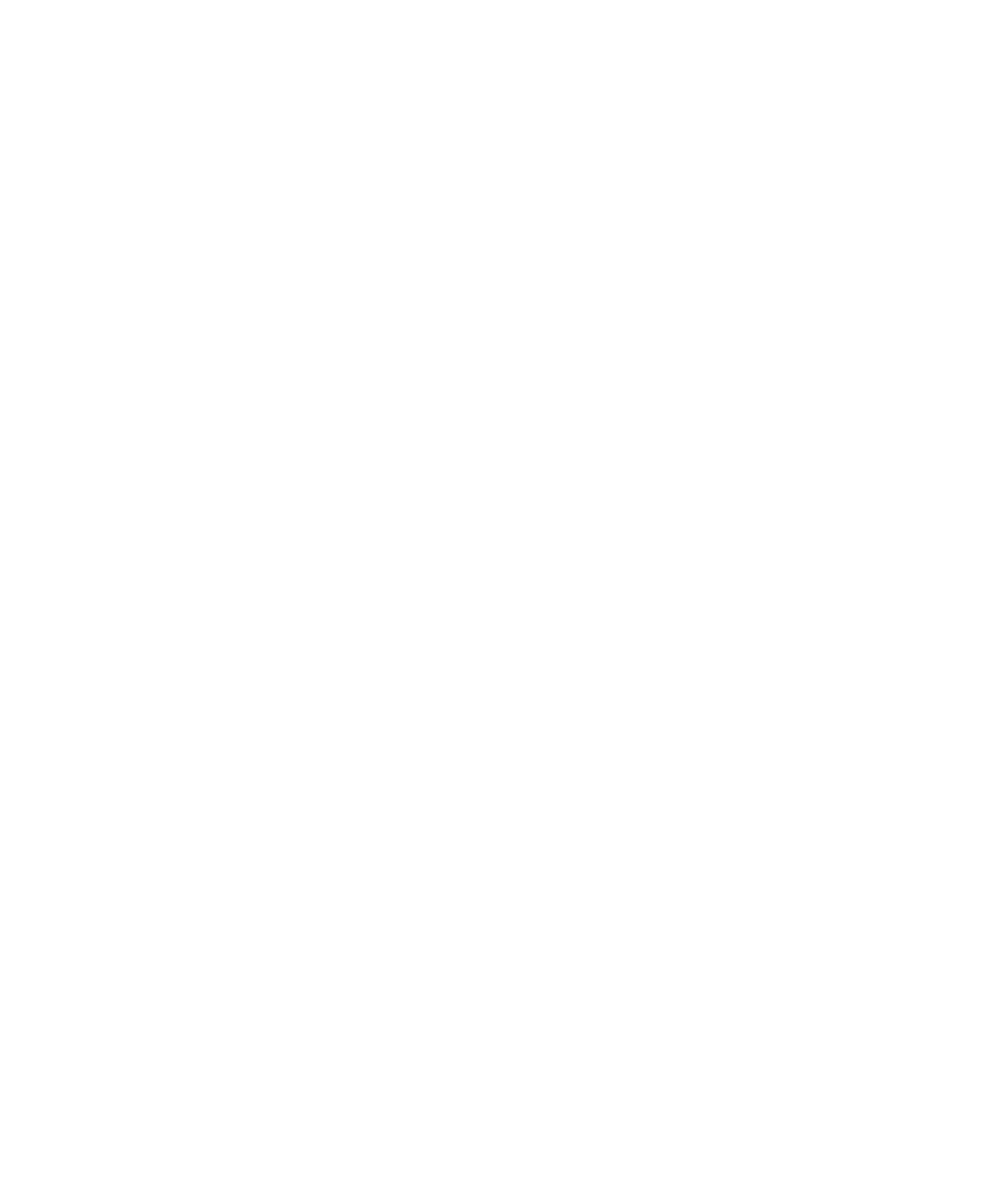
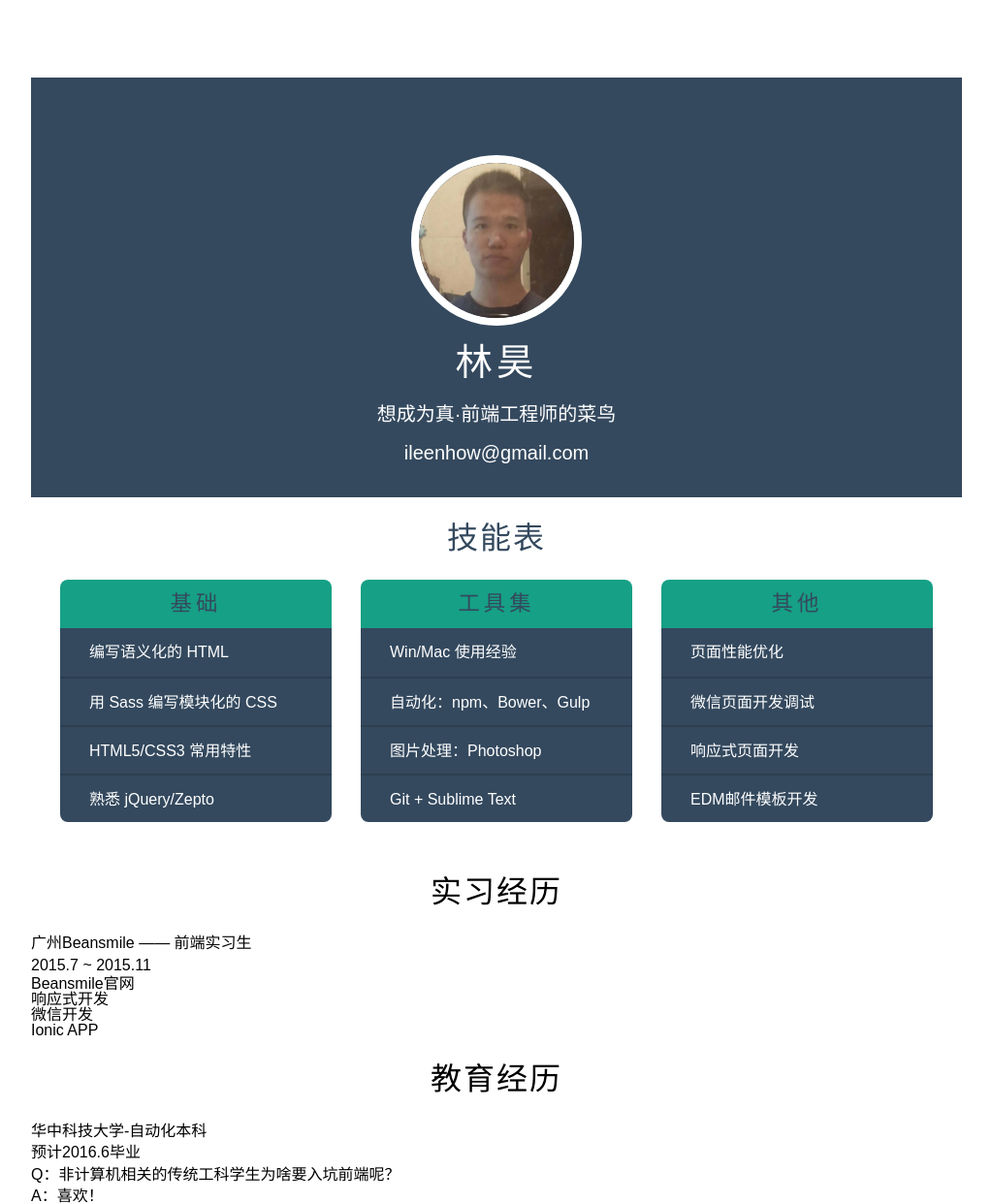
Before and after one commit to ileenhow/resume, a website: page index.html in a window 1280 px wide. Shown: the top 1241 px of the page at 97% size, without its empty margins (128-1151 px from the left). Before the commit the page ends 800 px from the top, so only its background shows below. Drawn offline with Linux system fonts and the light colour scheme.

Commit message:
add resources and finish html

```diff
--- a/gulpfile.js
+++ b/gulpfile.js
@@ -1,9 +1,14 @@
 var gulp = require('gulp');
 var sass = require('gulp-sass');
+var autoprefixer = require('gulp-autoprefixer');
 
 gulp.task('sass', function() {
 	gulp.src('./sass/**/*.scss')
 		.pipe(sass({outputStyle: 'compressed'}).on('error', sass.logError))
+		.pipe(autoprefixer({
+			browsers: ['last 2 versions'],
+			cascade: false
+		}))
 		.pipe(gulp.dest('./css'));
 });
 
--- a/index.html
+++ b/index.html
@@ -1,12 +1,82 @@
 <!DOCTYPE html>
-<html lang="en">
+<html lang="zh-cn">
 <head>
 	<meta charset="UTF-8">
 	<title>林昊的简历</title>
-	<meta name="viewport" content="width=device-widt, initial-scale=1.0">
+	<meta name="viewport" content="width=device-width, initial-scale=1.0">
 	<link rel="stylesheet" href="css/stylesheet.css">
 </head>
 <body>
-
+	<header>
+		<img src="img/avatar.png" alt="头像照片">
+		<h1>林昊</h1>
+		<p>想成为真&middot;前端工程师的菜鸟</p>
+		<a href="mailto:ileenhow@gmail.com">ileenhow@gmail.com</a>
+	</header>
+	<section class="skills">
+		<h2>技能表</h2>
+		<ul class="skill-category">
+			<li>
+				<h3>基础</h3>
+				<ul class="skill-list">
+					<li>编写语义化的 HTML</li>
+					<li>用 Sass 编写模块化的 CSS</li>
+					<li>HTML5/CSS3 常用特性</li>
+					<li>熟悉 jQuery/Zepto </li>
+				</ul>
+			</li>
+			<li>
+				<h3>工具集</h3>
+				<ul class="skill-list">
+					<li>Win/Mac 使用经验</li>
+					<li>自动化：npm、Bower、Gulp</li>
+					<li>图片处理：Photoshop</li>
+					<li>Git + Sublime Text</li>
+				</ul>
+			</li>
+			<li>
+				<h3>其他</h3>
+				<ul class="skill-list">
+					<li>页面性能优化</li>
+					<li>微信页面开发调试</li>
+					<li>响应式页面开发</li>
+					<li>EDM邮件模板开发</li>
+				</ul>
+			</li>
+		</ul>
+	</section>
+	<section class="experience">
+		<h2>实习经历</h2>
+		<p>广州Beansmile —— 前端实习生 <br>
+		2015.7 ~ 2015.11</p>
+		<ul>
+			<li>Beansmile官网</li>
+			<li>响应式开发</li>
+			<li>微信开发</li>
+			<li>Ionic APP</li>
+		</ul>
+	</section>
+	<section class="education">
+		<h2>教育经历</h2>
+		<p>华中科技大学-自动化本科 <br>预计2016.6毕业</p>
+		<p>Q：非计算机相关的传统工科学生为啥要入坑前端呢？</p>
+		<p>A：喜欢！</p>
+	</section>
+	<footer>
+		<h2>对我感兴趣？欢迎来以下社区找我：</h2>
+		<ul>
+			<li>知乎</li>
+			<li>豆瓣</li>
+			<li>V2EX</li>
+		</ul>
+		<div class="cotact-wechat">
+			<p>或者直接加我微信：ileenhowXY</p>
+			<img src="img/wechatqrcode.jpg" alt="我的微信二维码">
+		</div>
+		<div>
+			<p>戳这可下载电子档简历：</p>
+			<a href="">PDF版</a>
+		</div>
+	</footer>
 </body>
 </html>
--- a/package.json
+++ b/package.json
@@ -5,8 +5,9 @@
   "main": "gulpfile.js",
   "dependencies": {},
   "devDependencies": {
-    "gulp-sass": "^2.1.1",
-    "gulp": "^3.9.0"
+    "gulp": "^3.9.0",
+    "gulp-autoprefixer": "^3.1.0",
+    "gulp-sass": "^2.1.1"
   },
   "scripts": {
     "test": "echo \"Error: no test specified\" && exit 1"
--- a/sass/_colors.scss
+++ b/sass/_colors.scss
@@ -0,0 +1,13 @@
+$white: #fff;
+$black: #000;
+$green: #16a085;
+$lightgreen: #2ecc71;
+$blue: #3498db;
+$darkblue: #34495e;
+$midnightblue: #2c3e50;
+$purple: #9b59b6;
+$yellow: #f1c40f;
+$orange: #e67e22;
+$red: #e74c3c;
+$silver: #bdc3c7;
+$grey: #7f8c8d;
--- a/sass/stylesheet.scss
+++ b/sass/stylesheet.scss
@@ -1,10 +1,114 @@
 @import 'reset';
 @import 'colors';
 
-* {
-	margin: 0;
+body {
+	background-color: $white;
+	font-size: 100%;
+	font-family: "Microsoft YaHei", sans-serif;
 }
-h1 {
-	color: $haha;
-	font-size: 16px;
+
+h2 {
+	padding: 20px 0;
+	font-size: 2em;
+	line-height: 1.4;
+	letter-spacing: 2px;
+	text-align: center;
 }
+
+p {
+	line-height: 1.4;
+}
+
+header,
+section,
+footer {
+	width: 960px;
+	margin: 0 auto;
+}
+
+header {
+	margin-top: 80px;
+	padding: 80px 0 30px;
+	background-color: $darkblue;
+	color: $white;
+	text-align: center;
+	img {
+		display: block;
+		width: 160px;
+		margin: 0 auto;
+		border: 8px solid $white;
+		border-radius: 50%;
+	}
+	h1 {
+		font-size: 2.4em;
+		line-height: 2;
+		letter-spacing: 4px;
+	}
+	p {
+		font-size: 1.25em;
+	}
+	a {
+		display: table;
+		margin: 10px auto 0;
+		padding: 0 10px;
+		transition: 0.5s ease-in-out;
+		color: $white;
+		font-size: 1.25em;
+		line-height: 1.6;
+		text-decoration: none;
+	}
+	a:hover {
+		color: $red;
+	}
+}
+
+.skills {
+	background-color: $white;
+	color: $darkblue;
+}
+
+.skill-category {
+	overflow: hidden;
+	margin-bottom: 30px;
+	& > li {
+		float: left;
+		width: 280px;
+		margin-left: 30px;
+		h3 {
+			height: 50px;
+			border-top-left-radius: 8px;
+			border-top-right-radius: 8px;
+			background-color: $green;
+			font-size: 1.4em;
+			line-height: 50px;
+			letter-spacing: 4px;
+			text-align: center;
+		}
+	}
+	& > li:last-child {
+		margin-left: 30px;
+	}
+}
+
+.skill-list {
+	li {
+		box-sizing: border-box;
+		padding-left: 30px;
+		height: 50px;
+		border-top: 2px solid $midnightblue;
+		background-color: $darkblue;
+		color: $white;
+		font-size: 1em;
+		line-height: 50px;
+	}
+	li:hover {
+		background-color: $midnightblue;
+	}
+	li:first-child {
+		border-top: 0;
+	}
+	li:last-child {
+		border-bottom-left-radius: 8px;
+		border-bottom-right-radius: 8px;
+	}
+}
```
Also changed, not shown: css/stylesheet.css, img/avatar.png (added), img/wechatqrcode.jpg (added).
